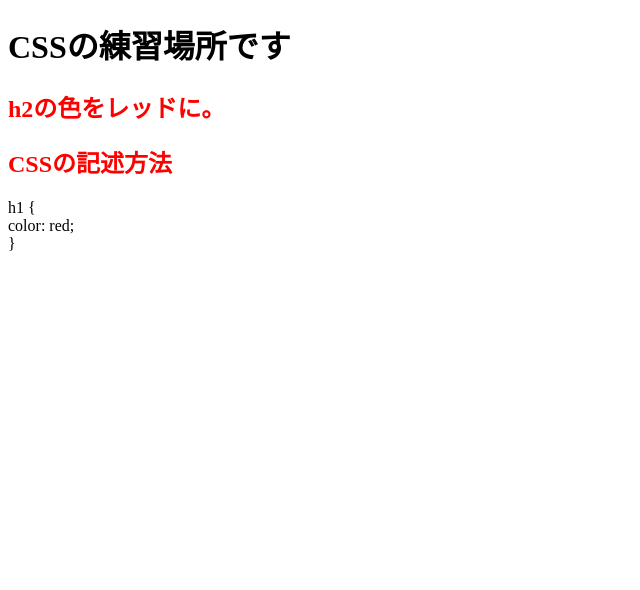
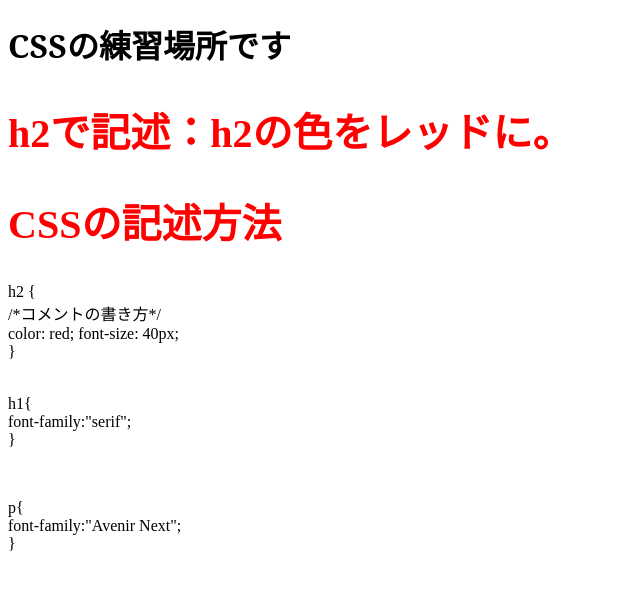
Before and after one commit to Ryo260/sampleWeb, a plain HTML site: page css.html in a window 1280 px wide. Shown: the whole page, without its empty margins (0-640 px from the left). Drawn offline with Linux system fonts and the light colour scheme.

Commit message:
cssの更新フォントなど

```diff
--- a/css.html
+++ b/css.html
@@ -8,14 +8,34 @@
 </head>
 <body>
   <h1>CSSの練習場所です</h1>
-  <h2>h2の色をレッドに。</h2>
+  <h2>h2で記述：h2の色をレッドに。</h2>
   <h2>CSSの記述方法</h2>
   <p>
-    h1 {
+    h2 {
+    <br>
+    /*コメントの書き方*/
     <br>
       color: red;
+      font-size: 40px;
     <br>
     }
   </p>
+  <p>
+    <br>
+    h1{
+      <br>
+      font-family:"serif";
+      <br>
+    }
+  </p>
+  <br>
+  <p>
+    p{
+      <br>
+      font-family:"Avenir Next";
+      <br>
+    }
+    <br>
+  </p>
 </body>
 </html>
--- a/src/css/cssStyles.css
+++ b/src/css/cssStyles.css
@@ -1,3 +1,10 @@
 h2 {
   color: red;
+  font-size: 40px;
 }
+h1{
+  font-family:"serif";
+}
+p{
+  font-family:"Avenir Next";
+}
```
